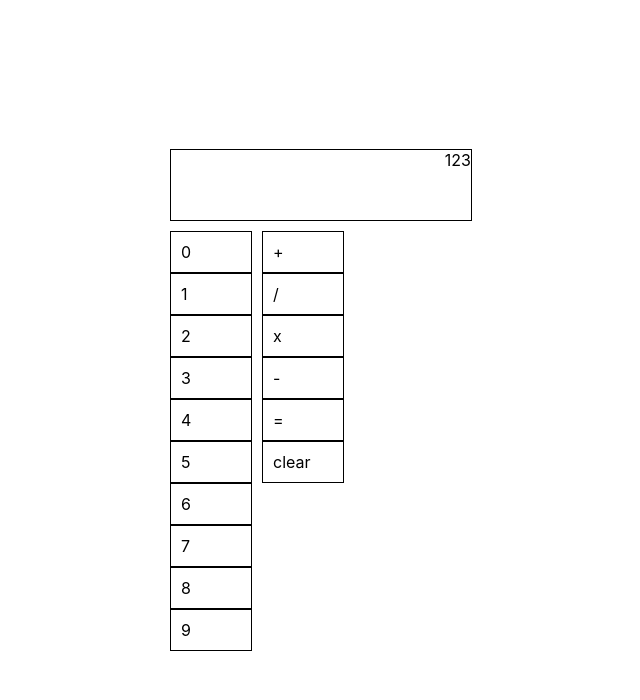
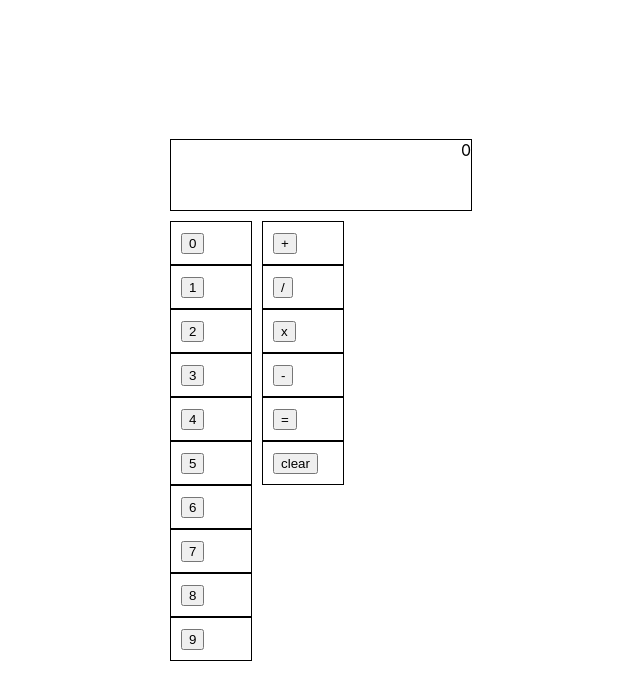
Before and after one commit to prof-tejera/homework-4-yhpf, a React (Create React App) app: page / in a window 1280 px wide. Shown: the top 700 px of the page, without its empty margins (319-959 px from the left). Built offline with nearby package versions, Linux system fonts and the light colour scheme.

Commit message:
first basic singel number calculator

```diff
--- a/src/components/Calculator.js
+++ b/src/components/Calculator.js
@@ -1,19 +1,59 @@
 import Number from "./Number";
 import Operation from "./Operation";
 import Screen from "./Screen";
+import React, {useState} from "react";
 
 const Calculator = () => {
   /** TODO: Here is where you are going to keep track of calculator state */
+  const [screenDisplay, setScreenDisplay] = useState(0);
+  const [number1, setNumber1] = useState(0);
+  const [number2, setNumber2] = useState(0);
+  const [operator, setOperator] = useState("");
 
   /** TODO: what happens when I click a number? */
-  const handleNumberClick = () => {};
+  const handleNumberClick = (e) => {
+    const number = parseInt(e.target.value);
+    setScreenDisplay(number);
+    if (operator === "") {
+      setNumber1(number);
+    } else {
+      setNumber2(number);
+    }
+  };
 
   /** TODO: what happens when I click an operation? */
-  const handleOperationClick = () => {};
+  const handleOperationClick = (e) => {
+    setOperator(e.target.value);
+  };
+
+  const handleOperationCalculate = () => {
+    switch (operator) {
+      case '+':
+        setScreenDisplay(number1 + number2);
+        break;
+      case '-':
+        setScreenDisplay(number1 - number2);
+        break;
+      case 'x':
+        setScreenDisplay(number1 * number2);
+        break;
+      case '/':
+        setScreenDisplay(number1 / number2);
+        break;
+    }
+    setOperator("");
+  };
+
+  const handleOperationClear = () => {
+    setScreenDisplay(0);
+    setNumber1(0);
+    setNumber2(0);
+    setOperator("");
+  }
 
   return (
     <div>
-      <Screen value="123" />
+      <Screen value={screenDisplay} />
       <div style={{ display: "flex" }}>
         <div>
           <Number value={0} onClick={handleNumberClick} />
@@ -32,8 +72,8 @@ const Calculator = () => {
           <Operation value="/" onClick={handleOperationClick} />
           <Operation value="x" onClick={handleOperationClick} />
           <Operation value="-" onClick={handleOperationClick} />
-          <Operation value="=" onClick={handleOperationClick} />
-          <Operation value="clear" onClick={handleOperationClick} />
+          <Operation value="=" onClick={handleOperationCalculate} />
+          <Operation value="clear" onClick={handleOperationClear} />
         </div>
       </div>
     </div>
--- a/src/components/Number.js
+++ b/src/components/Number.js
@@ -8,7 +8,7 @@ const Number = ({ value, onClick }) => {
         width: 60,
       }}
     >
-      {value}
+      <button onClick={onClick} value={value}>{value}</button>
     </div>
   );
 };
--- a/src/components/Operation.js
+++ b/src/components/Operation.js
@@ -1,4 +1,4 @@
-const Operation = ({ value }) => {
+const Operation = ({ value, onClick}) => {
   /** TODO: What happens when a user clicks an Operation, what do we want to pass to our parent? */
   return (
     <div
@@ -8,7 +8,7 @@ const Operation = ({ value }) => {
         width: 60,
       }}
     >
-      {value}
+      <button onClick={onClick} value={value}>{value}</button>
     </div>
   );
 };
```
